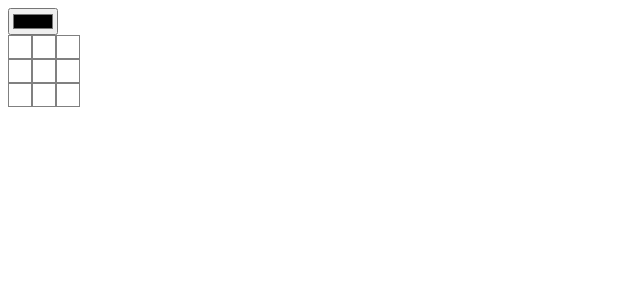
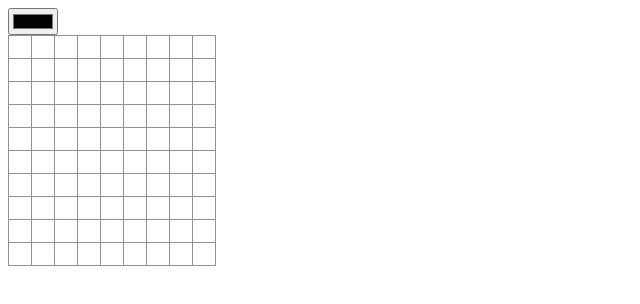
Before and after one commit to vadimgierko/PixelDrawApp, a React app: page / in a window 1280 px wide. Shown: the whole page, without its empty margins (0-640 px from the left). Built offline with nearby package versions, Linux system fonts and the light colour scheme.

Commit message:
final edit - works, but need to map rows

```diff
--- a/src/index.css
+++ b/src/index.css
@@ -1,5 +1,9 @@
 .pixel {
   width: 20px;
   height: 20px;
-  border: 1px solid grey;
+  border: 1px solid rgb(148, 144, 144);
 }
+
+.pixels {
+  border-collapse: collapse;
+}
--- a/src/index.js
+++ b/src/index.js
@@ -12,59 +12,64 @@ class Canvas extends React.Component {
   constructor(props) {
     super(props);
     this.state = {
-      //pixels: Array(10).fill(Array(10).fill({id: "", color: ""})),
-      pixels: Array(9).fill(null),
+      pixels: Array(100).fill(null),
     }
   }
 
   renderPixel(i) {
     return (
-      <Pixel id={i} style={{backgroundColor: this.state.pixels[i]}} onClick={() => this.changeColor(i)} />
+      <Pixel
+        id={i}
+        style={{backgroundColor: this.state.pixels[i]}}
+        onClick={() => this.changeColor(i)}
+      />
     );
   }
 
   renderRow(i) {
     return (
       <tr>
-        {this.renderPixel(0 + i*3)}
-        {this.renderPixel(1 + i*3)}
-        {this.renderPixel(2 + i*3)}
+        {this.renderPixel(0 + i*10)}
+        {this.renderPixel(1 + i*10)}
+        {this.renderPixel(3 + i*10)}
+        {this.renderPixel(4 + i*10)}
+        {this.renderPixel(5 + i*10)}
+        {this.renderPixel(6 + i*10)}
+        {this.renderPixel(7 + i*10)}
+        {this.renderPixel(8 + i*10)}
+        {this.renderPixel(9 + i*10)}
       </tr>
     );
   }
 
   changeColor(i) {
+    console.log(i);
     const pixels = this.state.pixels.slice();
     pixels[i] = this.props.color;
     this.setState({pixels: pixels});
   }
 
   render() {
-    //const rows = this.state.pixels.map((row, i) => <tr key={i} ></tr>);
-    //const pixels = rows.map((pixel, i) => <Pixel key={i} />);
-    /*
-    const pixels = this.state.pixels.map((row, i) =>
-                                         <tr key={i} >
-                                           {row.map((pixel, j) =>
-                                                    <Pixel
-                                                      id={i + j}
-                                                      key={j}
-                                                      style={{
-                                                        backgroundColor: this.state.pixels[i][j].color,
-                                                      }}
-                                                      onClick={() => this.changeColor(i, j, "blue").bind(this)}
-                                                     />
-                                                   )}
-                                         </tr>
-                                        );
-    */
+
     console.log(this.state);
+    const canvas = this.state.pixels.slice();
+    console.log(canvas);
+
     return (
-      <div className="pixels">
-        {this.renderRow(0)}
-        {this.renderRow(1)}
-        {this.renderRow(2)}
-      </div>
+      <table className="pixels">
+        <tbody>
+          {this.renderRow(0)}
+          {this.renderRow(1)}
+          {this.renderRow(2)}
+          {this.renderRow(3)}
+          {this.renderRow(4)}
+          {this.renderRow(5)}
+          {this.renderRow(6)}
+          {this.renderRow(7)}
+          {this.renderRow(8)}
+          {this.renderRow(9)}
+        </tbody>
+      </table>
     );
   }
 }
@@ -77,7 +82,6 @@ class App extends React.Component {
     }
   }
   setColor(e) {
-    //console.log(e.target.value);
     const color = e.target.value;
     this.setState({color: color}, console.log(this.state.color));
   }
```
